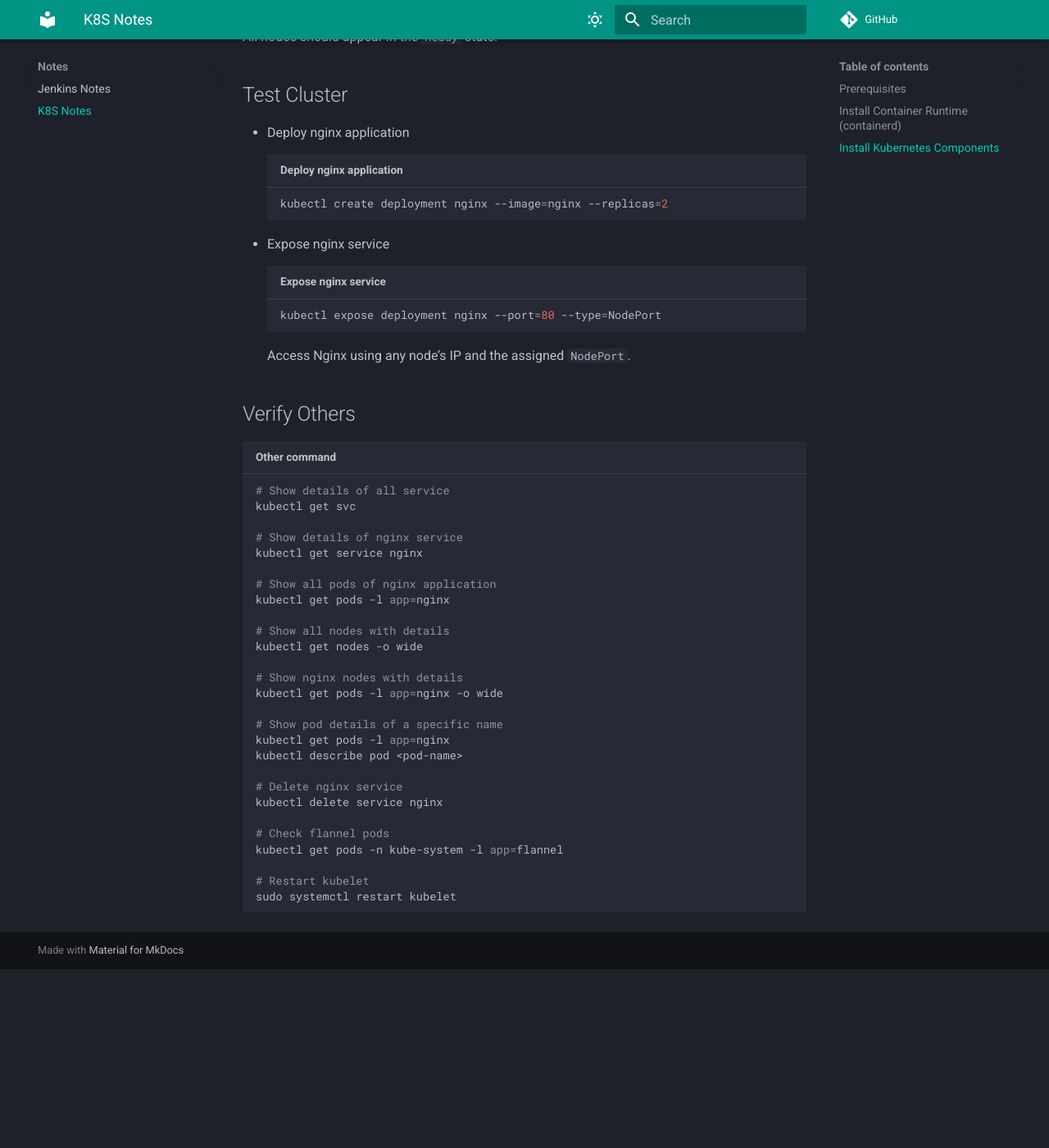
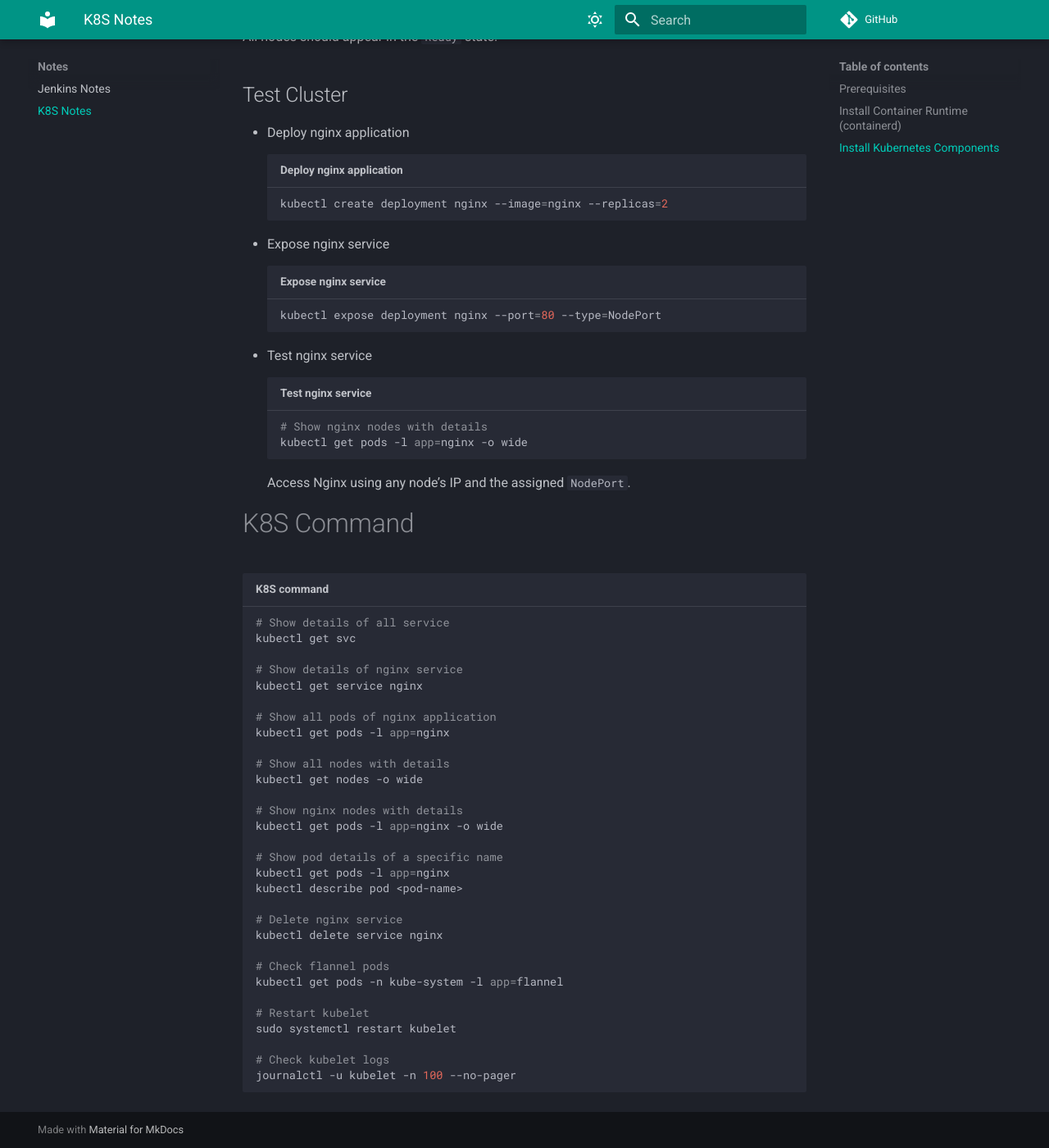
Before and after one commit to zhouushe/notes, an MkDocs documentation site: the page built from docs/k8s.md, in a window 1280 px wide and 1400 px high, scrolled down 5444 px. Shown: the whole window at 82% size. Built offline with MkDocs 1.6.1 and Material for MkDocs 9.7.7, drawn with Linux system fonts in a browser that asks for light colours; comment, search, counter and statistics services are not loaded; before the commit the page ends 6626 px from its top, so only the background shows below that.

Commit message:
Update k8s.md

````diff
--- a/docs/k8s.md
+++ b/docs/k8s.md
@@ -175,10 +175,15 @@
 ```bash title="Expose nginx service"
 kubectl expose deployment nginx --port=80 --type=NodePort
 ```
+- Test nginx service
+```bash title="Test nginx service"
+# Show nginx nodes with details
+kubectl get pods -l app=nginx -o wide
+```
 Access Nginx using any node’s IP and the assigned `NodePort`.
 
-## Verify Others
-```bash title="Other command"
+# K8S Command
+```bash title="K8S command"
 # Show details of all service
 kubectl get svc
 
@@ -206,4 +211,7 @@
 
 # Restart kubelet
 sudo systemctl restart kubelet
+
+# Check kubelet logs
+journalctl -u kubelet -n 100 --no-pager
 ```
````
